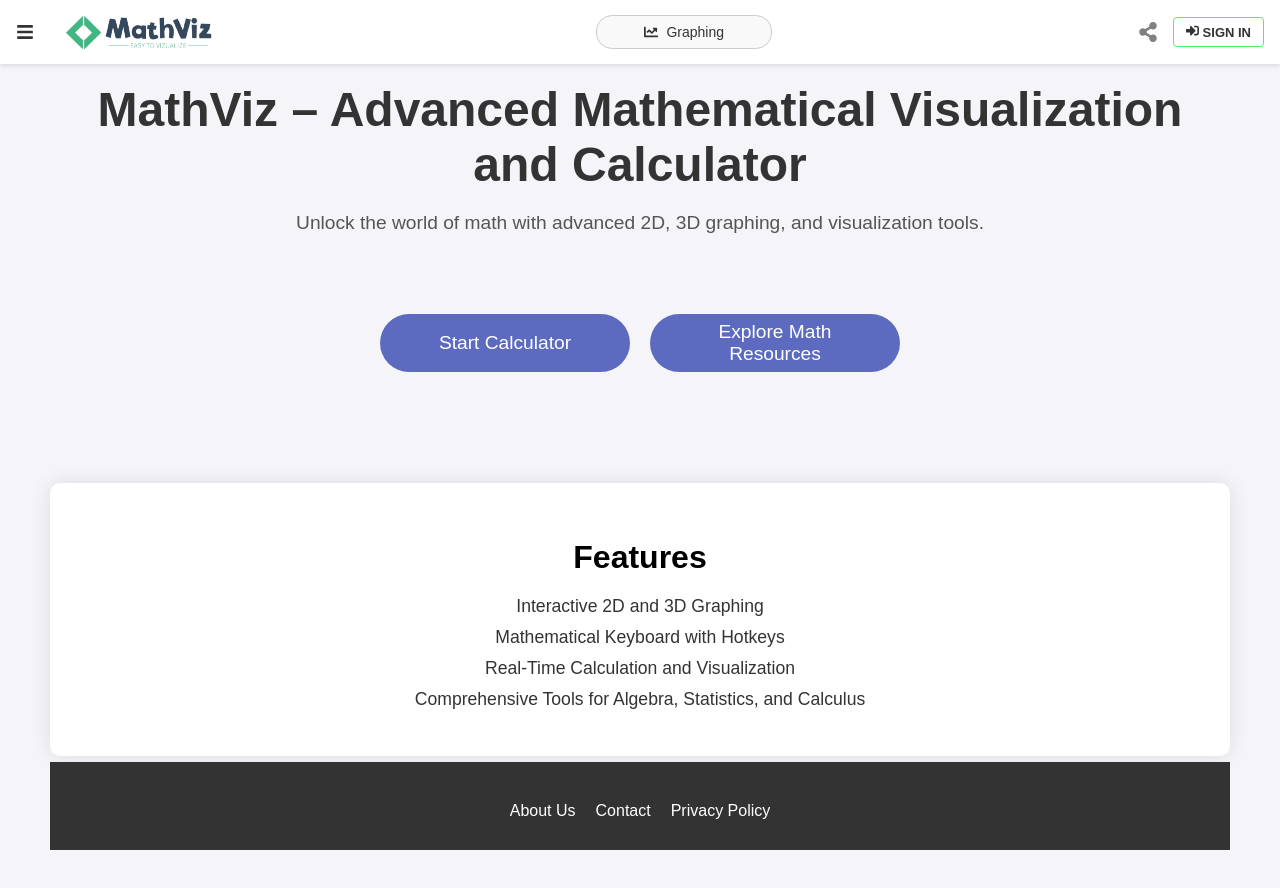
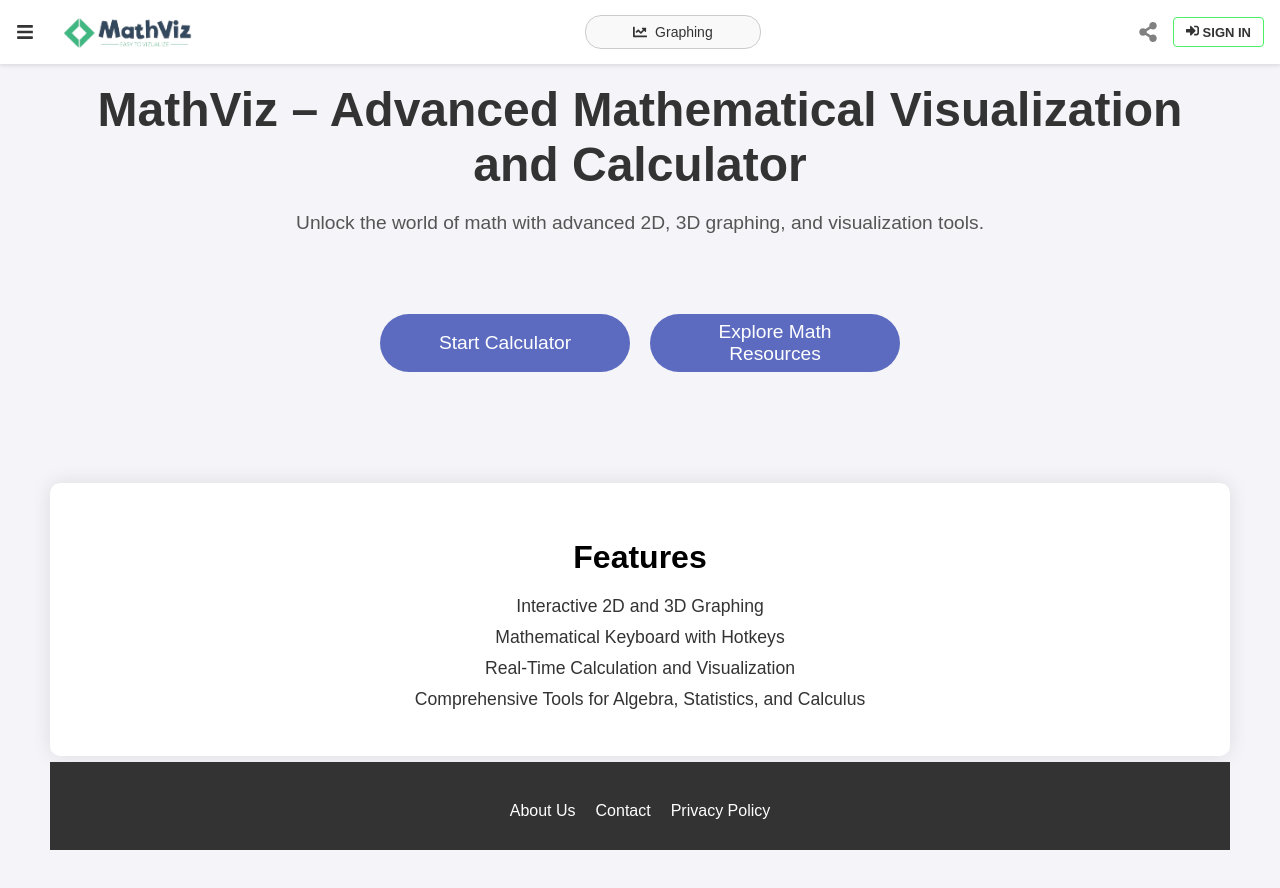
Before and after one commit to Jagadeesh-sys/MathViz-React-app, a React (Create React App) app: page / in a window 1280 px wide. Shown: the top 888 px of the page. Built offline with nearby package versions, Linux system fonts and the light colour scheme; a small style sheet from the web is missing.

Commit message:
Update navbar logo styling and add MathViz logo

```diff
--- a/src/styles/Navbar.css
+++ b/src/styles/Navbar.css
@@ -14,7 +14,7 @@
   box-sizing: border-box;
 }
 .navbar-logo {
-  height: 40px;
+  height: 35px;
   margin-left: 5px;
   object-fit: contain;
 }
```
Also changed, not shown: public/logo.png.
